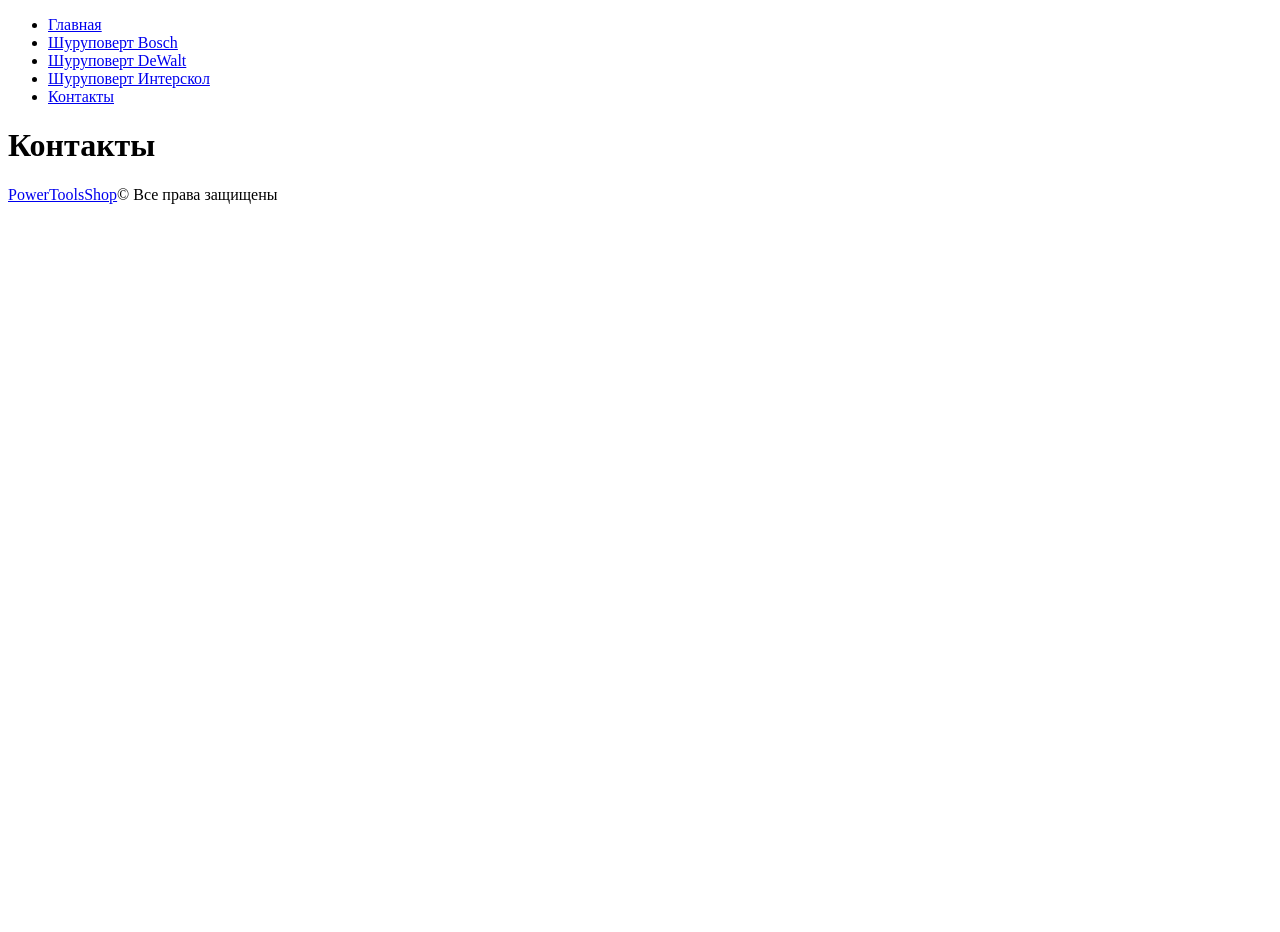
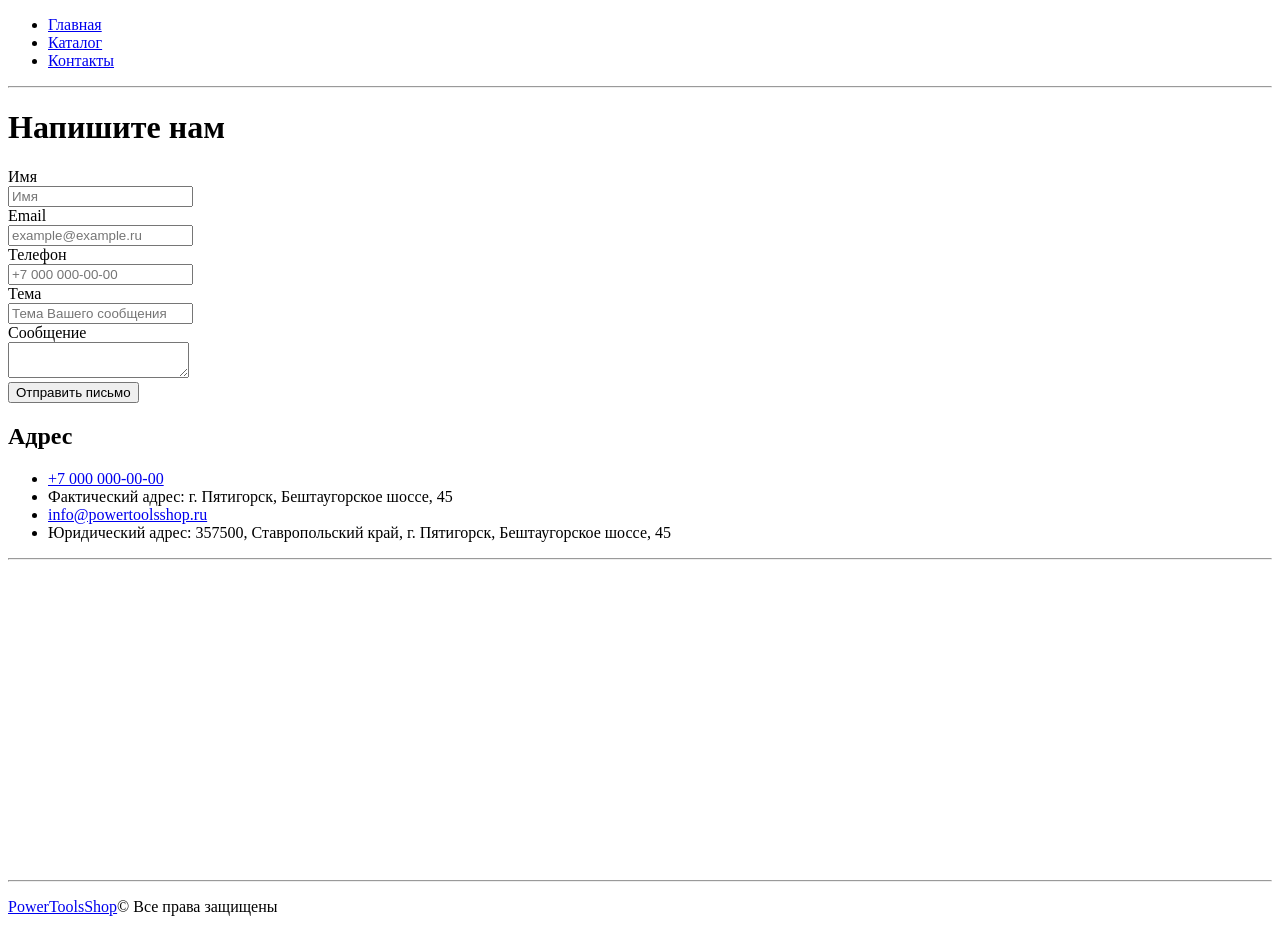
Before and after one commit to Venchic/PowerToolsShop, a plain HTML site: page contacts.html in a window 1280 px wide. Before the commit the page ends 800 px from the top, so only its background shows below. Drawn offline with Linux system fonts and the light colour scheme.

Commit message:
Закончена страница Интерскол, закончен раздел Контакты, исходя из требования урока 2

```diff
--- a/contacts.html
+++ b/contacts.html
@@ -1,24 +1,45 @@
 <!DOCTYPE html>
 <html lang="ru">
+
 <head>
     <meta charset="UTF-8">
     <meta name="viewport" content="width=device-width, initial-scale=1.0">
-	<title>Контакты</title>
+    <title>Напишите нам</title>
 </head>
+
 <body>
     <nav>
         <ul>
             <li><a href="index.html">Главная</a></li>
-			<li><a href="catalog/bosch.html">Шуруповерт Bosch</a></li>
-			<li><a href="catalog/dewalt.html">Шуруповерт DeWalt </a></li>
-			<li><a href="catalog/interskol.html">Шуруповерт Интерскол</a></li>
+            <li><a href="catalog.html">Каталог</a></li>
             <li><a href="contacts.html">Контакты</a></li>
         </ul>
     </nav>
-	<h1>Контакты</h1>
+    <hr>
+    <h1>Напишите нам</h1>
     <form>
-
+        <label for="name">Имя</label><br>
+        <input type="text" name="name" placeholder="Имя" required tabindex="1"><br>
+        <label for="email">Email</label><br>
+        <input type="text" name="email" placeholder="example@example.ru" required tabindex="2"><br>
+        <label for="name">Телефон</label><br>
+        <input type="tel" name="tel" placeholder="+7 000 000-00-00" required tabindex="2" pattern="+7[0-9]{3}[0-9]{3}[0-9]{2}[0-9]{2}"><br>
+        <label for="subject">Тема</label><br>
+        <input type="text" name="subject" placeholder="Тема Вашего сообщения" required tabindex="2"><br>
+        <label for="comment">Сообщение</label><br>
+        <textarea name="comment" tabindex="4"></textarea><br>
+        <input type="submit" name="submit" value="Отправить письмо" required tabindex="5">
     </form>
+    <h2>Адрес</h2>
+    <ul>
+        <li><a href="tel:+70000000000">+7 000 000-00-00</a></li>
+        <li>Фактический адрес: г. Пятигорск, Бештаугорское шоссе, 45</li>
+        <li><a href="mailto:info@powertoolsshop.ru">info@powertoolsshop.ru</a></li>
+        <li>Юридический адрес: 357500, Ставропольский край, г. Пятигорск, Бештаугорское шоссе, 45</li>
+    </ul>
+    <hr>
+    <iframe src="https://yandex.ru/map-widget/v1/?um=constructor%3A8a80e34e425182bdcc6b58a49f40f07bf69c49f3d92f8b980ed65e076ba0fe73&amp;source=constructor" width="100%" height="300" frameborder="0"></iframe><hr>
     <p><a href="index.html" target="_blank">PowerToolsShop</a>&copy; Все права защищены</p>
 </body>
+
 </html>
```
Also changed, not shown: catalog.html (+1 -1 lines), catalog/interskol.html (+12 -5 lines). Lines whose indentation alone changed are shown as unchanged.
